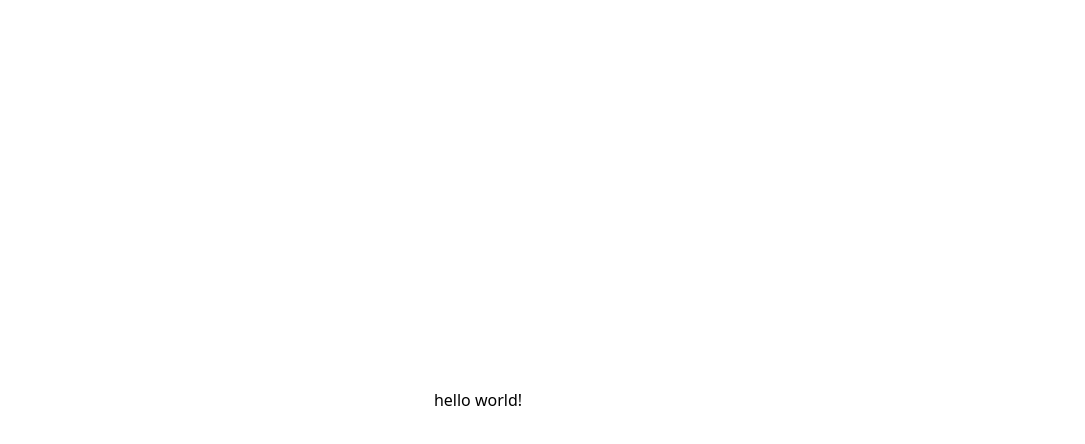
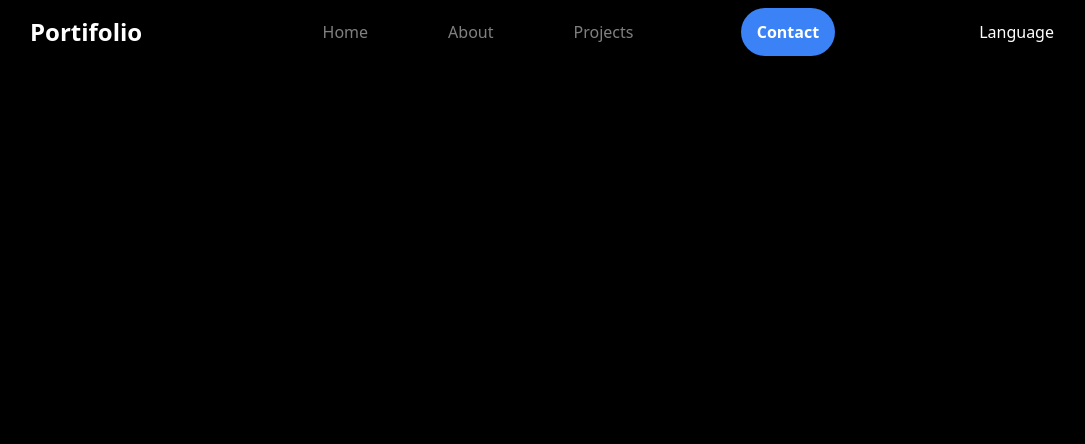
Before and after one commit to DevSamuelBrito/Portifolio-2.0, a Next.js app: page / in a window 1280 px wide. Shown: the top 444 px of the page, without its empty margins (162-1247 px from the left). Built offline with nearby package versions, Linux system fonts and the light colour scheme.

Commit message:
making the navbar

```diff
--- /dev/null
+++ b/app/_components/NavBar.tsx
@@ -0,0 +1,34 @@
+import Link from "next/link";
+
+const Navbar = () => {
+  return (
+    <header>
+      <div className="grid grid-cols-3 h-14 mt-1 max-w-full">
+        <div className="flex items-center justify-start">
+          <p className="ml-48 font-bold text-white text-2xl">Portifolio</p>
+        </div>
+        <div className="flex justify-center items-center">
+          <ul className="list-none flex flex-row space-x-20">
+            <li className="hover:text-white">Home</li>
+            <li className="hover:text-white">About</li>
+            <li className="hover:text-white">Projects</li>
+          </ul>
+        </div>
+        <div className="flex items-center justify-end">
+          <Link
+            className="mr-36"
+            href="https://www.linkedin.com/in/samuel-fava-de-brito/"
+            target="_blank"
+          >
+            <button className="text-white bg-blue-500 font-bold rounded-full px-4 py-3">
+            Contact
+            </button>
+          </Link>
+          <button className="text-white mr-16">Language</button>
+        </div>
+      </div>
+    </header>
+  );
+};
+
+export default Navbar;
--- a/app/globals.css
+++ b/app/globals.css
@@ -1,3 +1,11 @@
 @tailwind base;
 @tailwind components;
 @tailwind utilities;
+
+body {
+  background-color: black;
+}
+
+li{
+    color: gray;
+}
--- a/app/layout.tsx
+++ b/app/layout.tsx
@@ -1,5 +1,6 @@
 import { Metadata } from "next";
 import "./globals.css";
+import Navbar from "./_components/NavBar";
 
 export default function RootLayout({
   children,
@@ -8,7 +9,9 @@ export default function RootLayout({
 }) {
   return (
     <html lang="en">
-      <body>{children}</body>
+      <body>
+        <Navbar />
+        {children}</body>
     </html>
   );
 }
```
